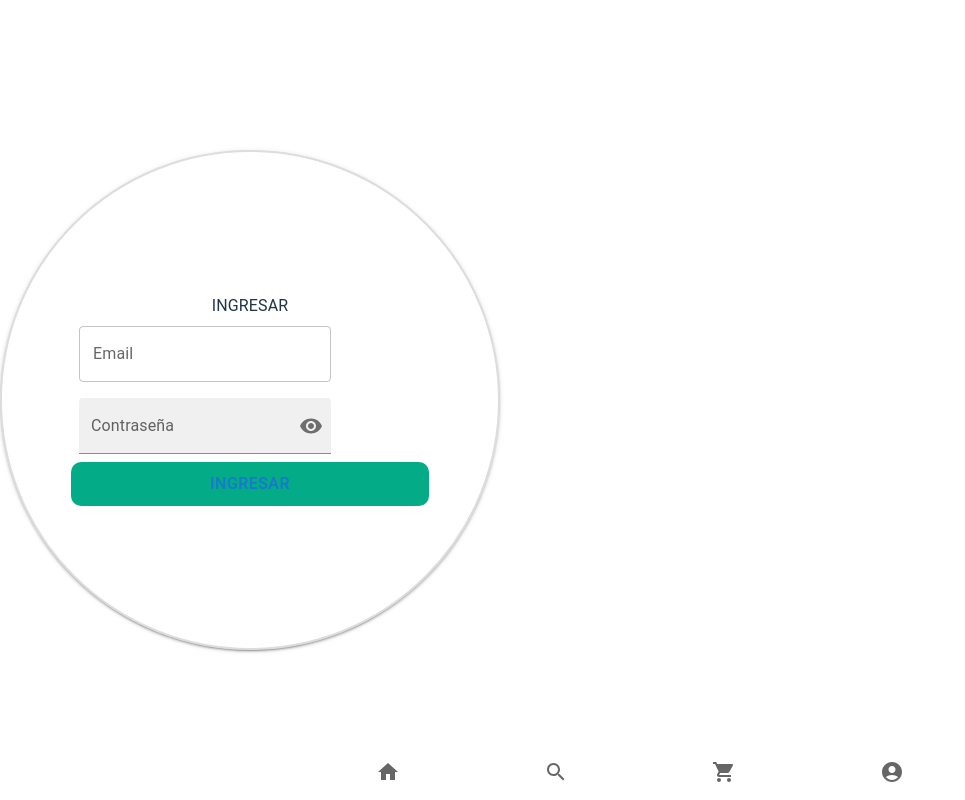
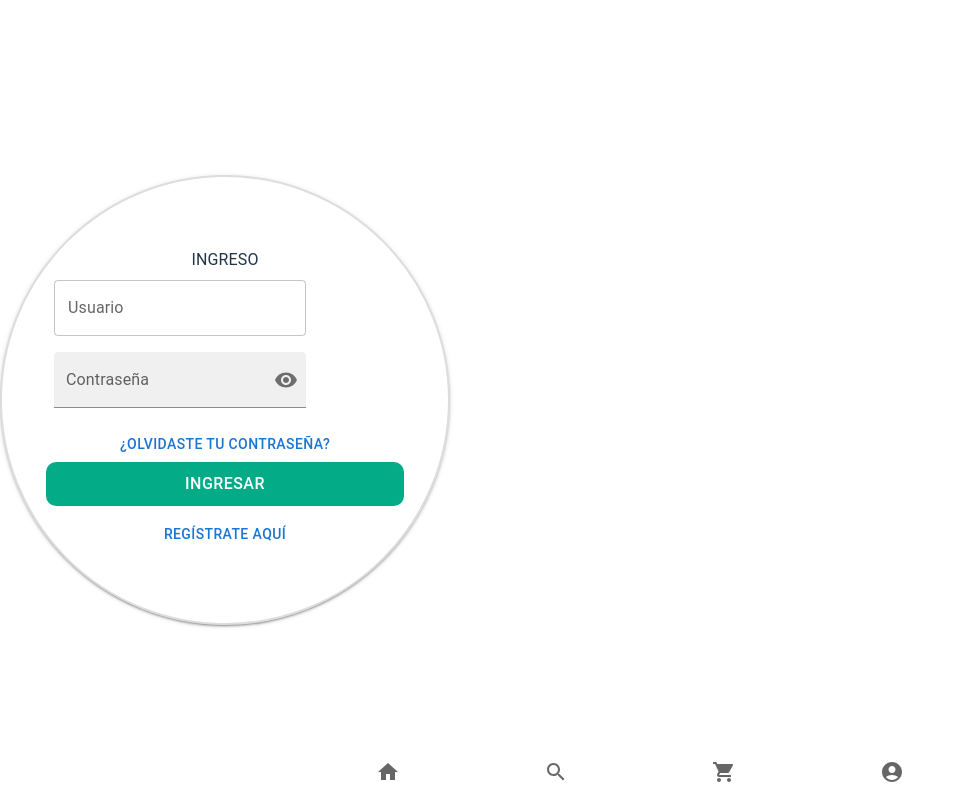
Before and after one commit to alexmeneses1996/devShop, a React (Vite) app: page / in a window 1280 px wide. Shown: the whole page, without its empty margins (0-965 px from the left). Built offline with nearby package versions, Linux system fonts and the light colour scheme.

Commit message:
Cambios en mi rama

```diff
--- a/src/components/Login.jsx
+++ b/src/components/Login.jsx
@@ -18,9 +18,10 @@ const Login = () => {
     return (
 
         <Container
+
             sx={{
-                width: 500, // Tamaño del círculo
-                height: 500,
+                width: 450, // Tamaño del círculo
+                height: 450,
                 backgroundColor: "white",
                 borderRadius: "50%", // Hace que sea un círculo
                 display: "flex",
@@ -29,25 +30,17 @@ const Login = () => {
                 boxShadow: 2, // Agrega una sombra ligera
                 border: "2px solid #ddd", // Borde opcional
             }}
-            // height: 'calc(100vh - 4rem)',
-            //     display: 'flex',
-            //         justifyContent: 'center',
-            //             alignItems: 'center',
-            //                 backgroundColor: '#fff',
-            //                     padding: '2rem',
-            //                         borderRadius: '0.5rem',
-            //                             boxShadow: '0 0 10px rgba(0, 0, 0, 0.2)',
-            //                                 display: 'flex',
+
   >
     <form
         style={{ display: 'flex', flexDirection: 'column' }}
         onSubmit={handleSubmit}
     >
         <Typography sx={{display: 'flex', alignItems: "center",
-                justifyContent: "center" }}>INGRESAR</Typography>
+                justifyContent: "center" }}>INGRESO</Typography>
         <FormControl sx={{ m: 1, width: '25ch' }} variant="filled">
             <TextField
-                label="Email"
+                label="Usuario"
                 id="email"
                 value={email}
                 onChange={(event) => setEmail(event.target.value)}
@@ -76,6 +69,8 @@ const Login = () => {
                 }
             />
         </FormControl>
+        <Button sx={{ display: 'flex', alignItems: "center",
+                justifyContent: "center", marginTop: '10px' }}>¿Olvidaste tu contraseña?</Button>
 
         <Button
             type="submit"
@@ -91,11 +86,15 @@ const Login = () => {
                 justifyContent: 'center',
                 alignItems: 'center',
                 cursor: 'pointer',
+                color: "white"
             }}
         >
             Ingresar
         </Button>
+        <Button sx={{ display: 'flex', alignItems: "center",
+                justifyContent: "center", marginTop: '10px' }}>Regístrate aquí</Button>
     </form>
+
   </Container >
   )
 }
```
